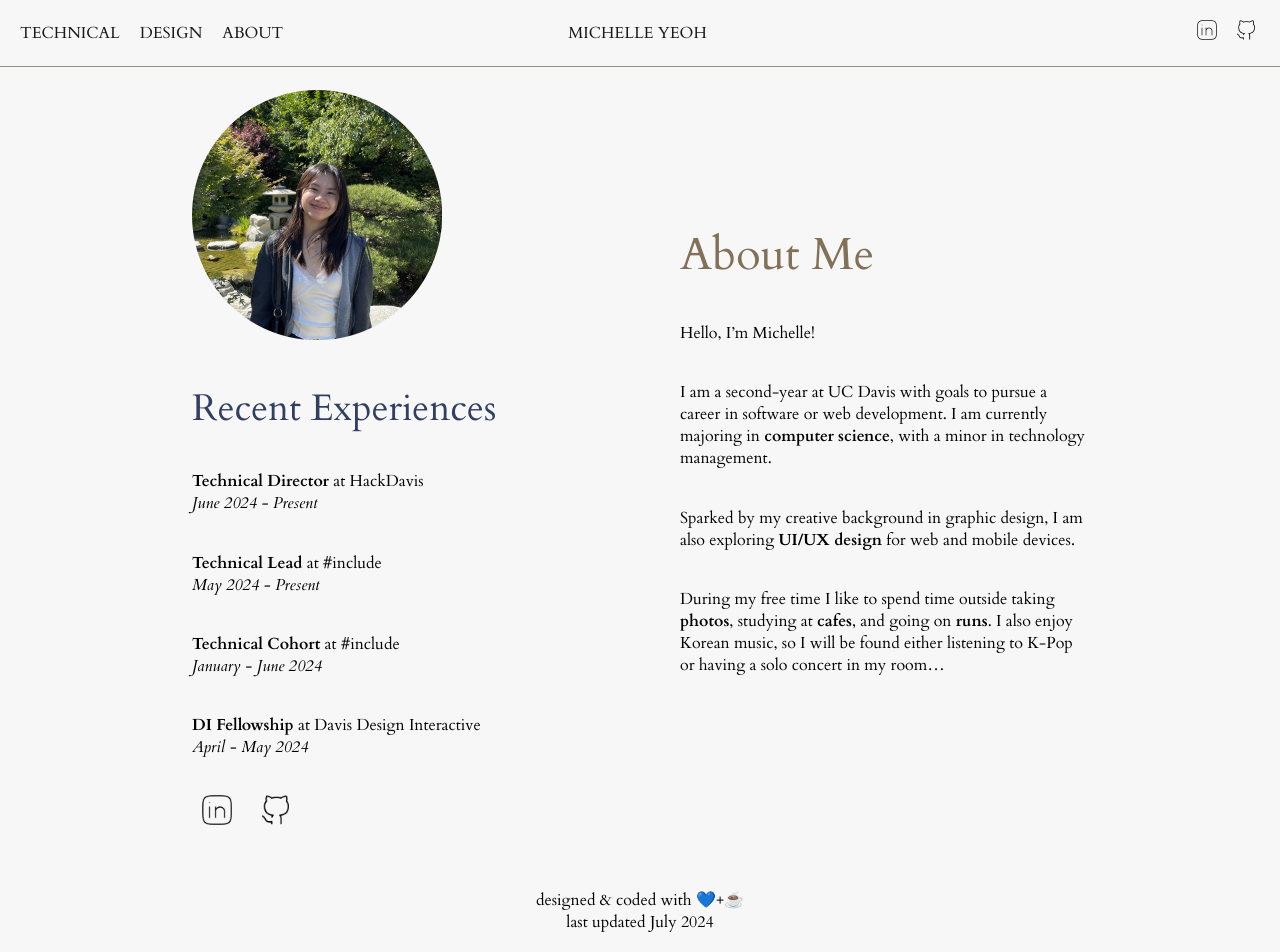
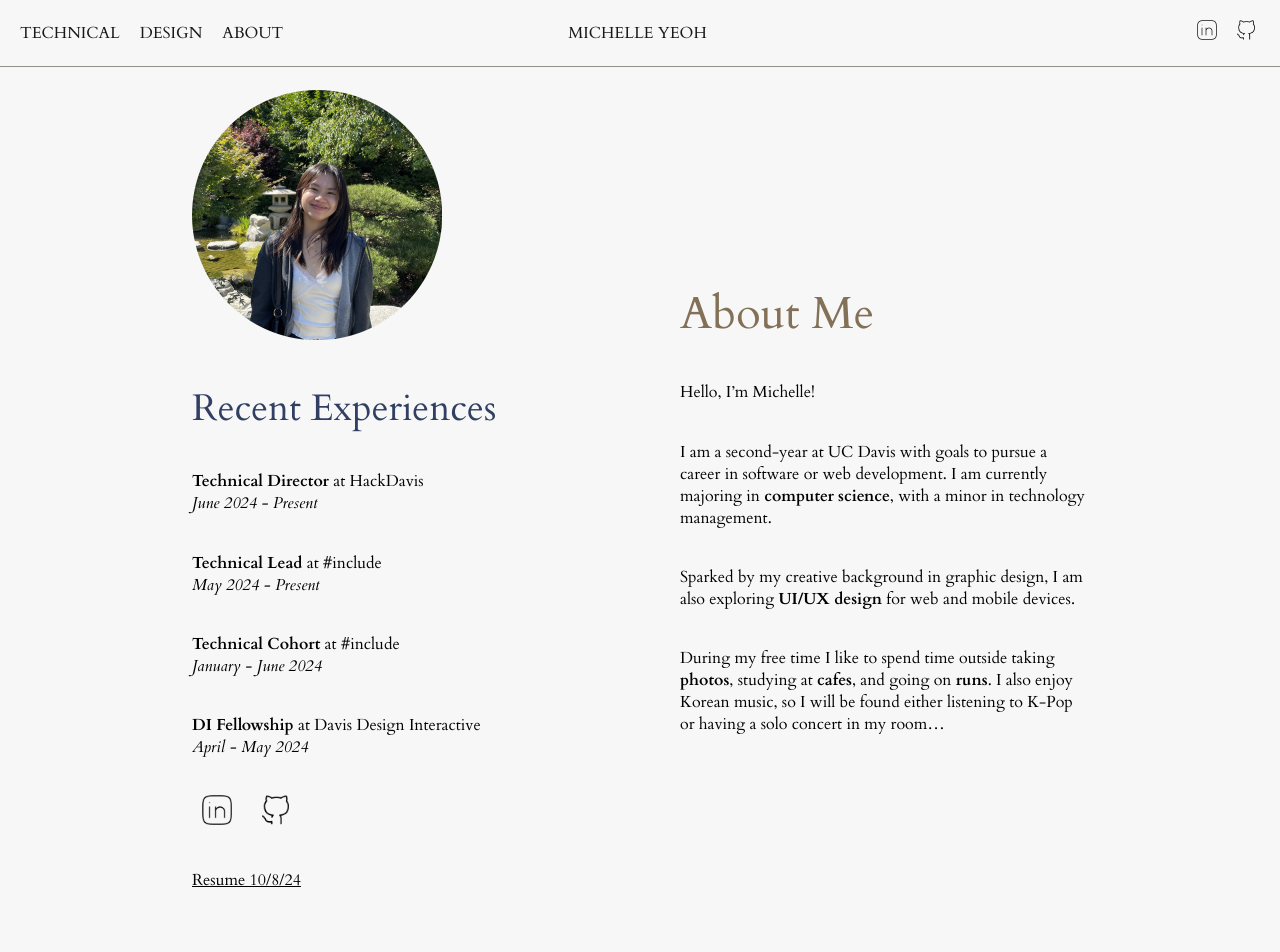
Before and after one commit to michelleyeoh/michelleyeoh.github.io, a React (Create React App) app: page /#/about in a window 1280 px wide. Shown: the top 952 px of the page. Built offline with nearby package versions, Linux system fonts and the light colour scheme.

Commit message:
add resume temp

```diff
--- a/src/components/about.js
+++ b/src/components/about.js
@@ -16,11 +16,15 @@ export default function About(){
                 <h6><strong>Technical Lead</strong> at #include<br/><i>May 2024 - Present</i></h6>
                 <h6><strong>Technical Cohort</strong> at #include<br/><i>January - June 2024</i></h6>
                 <h6><strong>DI Fellowship</strong> at Davis Design Interactive<br/><i>April - May 2024</i></h6>
+
                 <Link target={"_blank"} to="https://www.linkedin.com/in/myeoh/">
                     <img src={linkedin_icon} alt='linkedin_icon' style={{height:30, paddingRight:10}}/>
                 </Link>
                 <Link target={"_blank"} to="https://github.com/michelleyeoh">
                     <img src={github_icon} alt='github_icon' style={{height:30}}/>
+                </Link>
+                <Link target={"_blank"} to="https://drive.google.com/file/d/1tcA_7jKIphe6C3tbcNgLG_m2IokRYL0X/view?usp=sharing" style={{color: 'black'}}>
+                    <h6>Resume 10/8/24</h6>
                 </Link>
 
             </div>
--- a/src/components/footer.js
+++ b/src/components/footer.js
@@ -3,7 +3,7 @@ import "../styles/footer.css"
 export default function Footer(){
     return(
         <footer className="footer">
-            <h6>designed & coded with 💙+☕<br/>last updated July 2024</h6>
+            <h6>designed & coded with 💙+☕<br/>last updated October 2024</h6>
         </footer>
     )
 }
```
